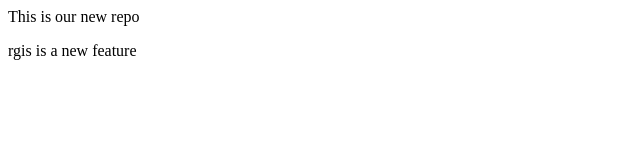
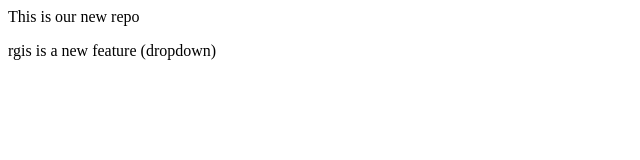
Before and after one commit to aadi883/localrepo, a plain HTML site: page index.html in a window 1280 px wide. Shown: the full height of the page, 0-640 px from the left. Drawn offline with Linux system fonts and the light colour scheme.

Commit message:
Addeda dropdown

```diff
--- a/index.html
+++ b/index.html
@@ -1,2 +1,2 @@
 <p>This is our new repo</p>
-<p>rgis is a new feature</p>
+<p>rgis is a new feature (dropdown)</p>
```
